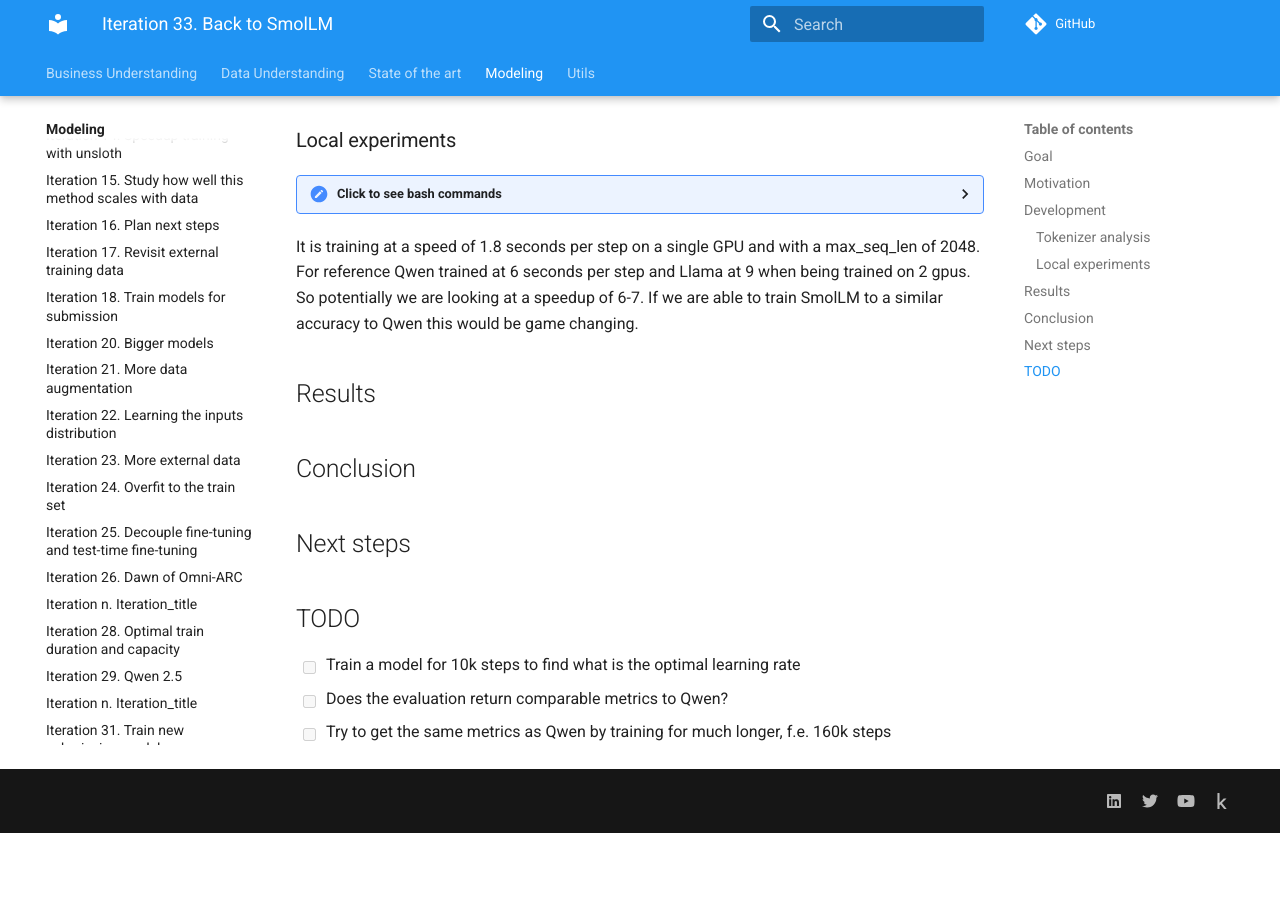
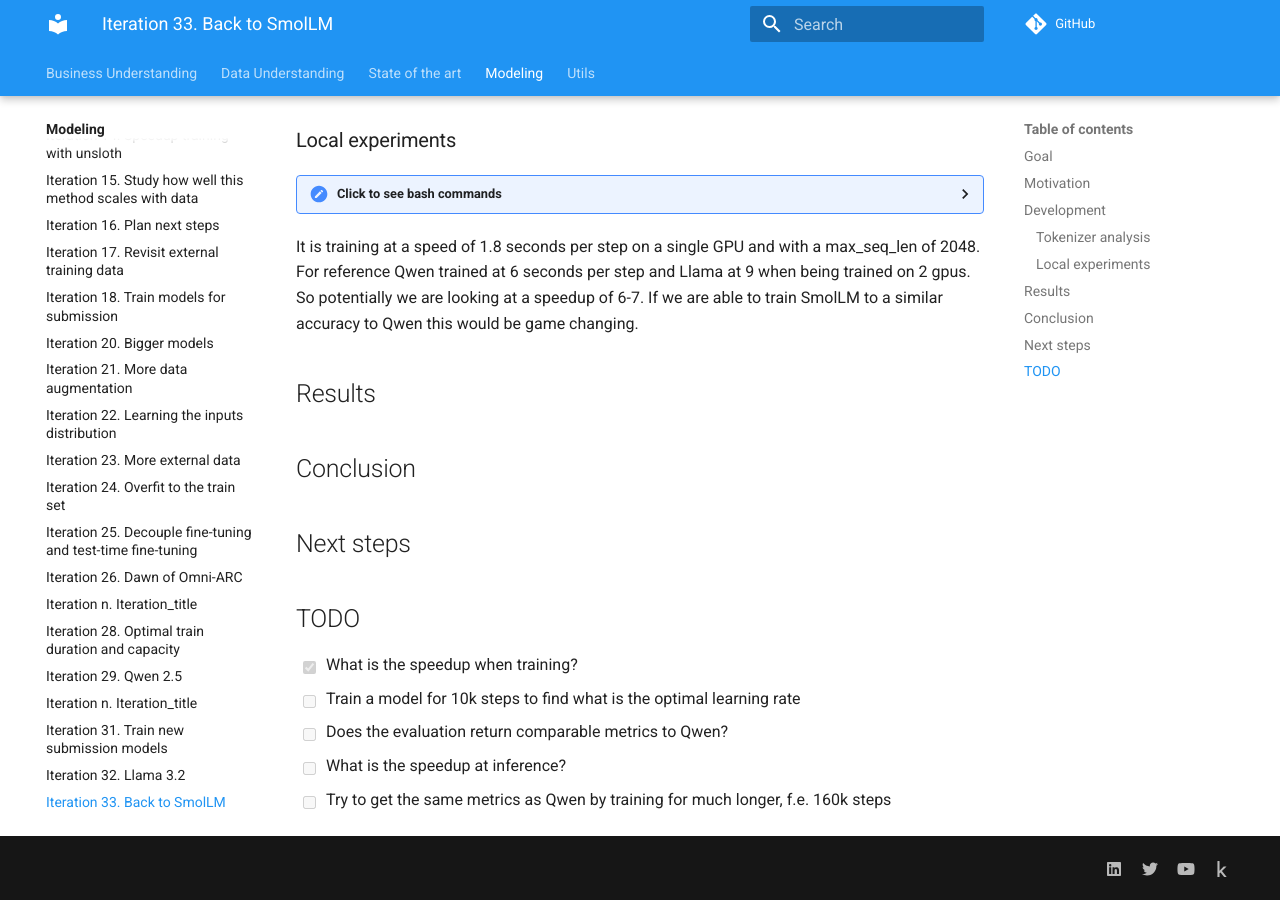
Before and after one commit to zhengjunyao-work/arc24, an MkDocs documentation site: the page built from docs/modeling/Iteration_33_back_to_smollm.md, in a window 1280 px wide and 900 px high, scrolled down 850 px. Built offline with MkDocs 1.6.1 and Material for MkDocs 9.7.7, drawn with Linux system fonts in a browser that asks for light colours; comment, search, counter and statistics services are not loaded; before the commit the page ends 1683 px from its top, so only the background shows below that; some of the changed lines change nothing that is shown.

Commit message:
updated documentation

```diff
--- a/docs/modeling/Iteration_33_back_to_smollm.md
+++ b/docs/modeling/Iteration_33_back_to_smollm.md
@@ -1,11 +1,6 @@
 # Iteration 33. Back to SmolLM
 
-_start date_
-
-<!---
-The work is done using short iterations. Each iteration needs to have a very
-clear goal. This allows to gain greater knowledge of the problem on each iteration.
---->
+_28-09-2024_
 
 ## Goal
 
@@ -140,6 +135,8 @@
 
 ## TODO
 
+- [x] What is the speedup when training?
 - [ ] Train a model for 10k steps to find what is the optimal learning rate
 - [ ] Does the evaluation return comparable metrics to Qwen?
+- [ ] What is the speedup at inference?
 - [ ] Try to get the same metrics as Qwen by training for much longer, f.e. 160k steps
```
